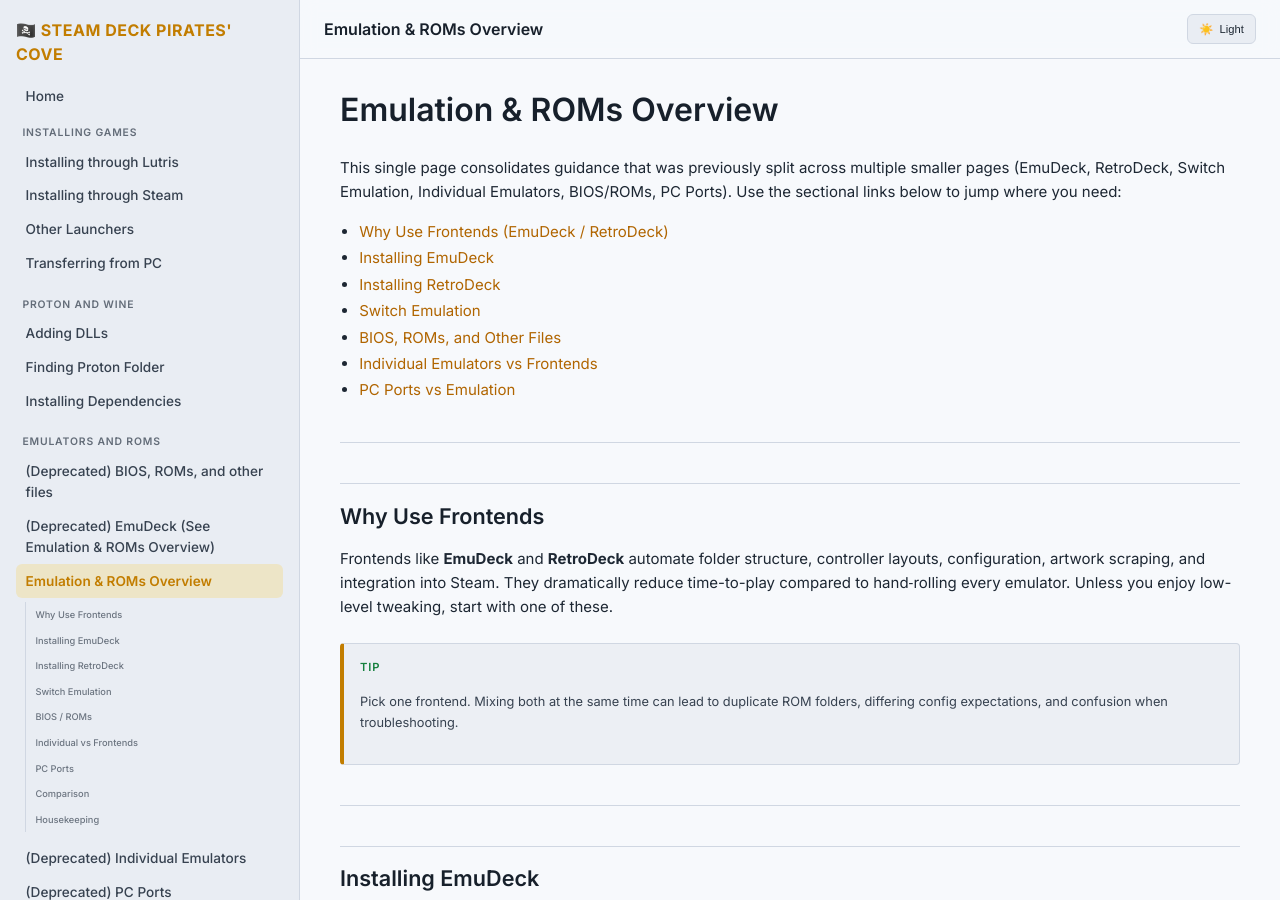
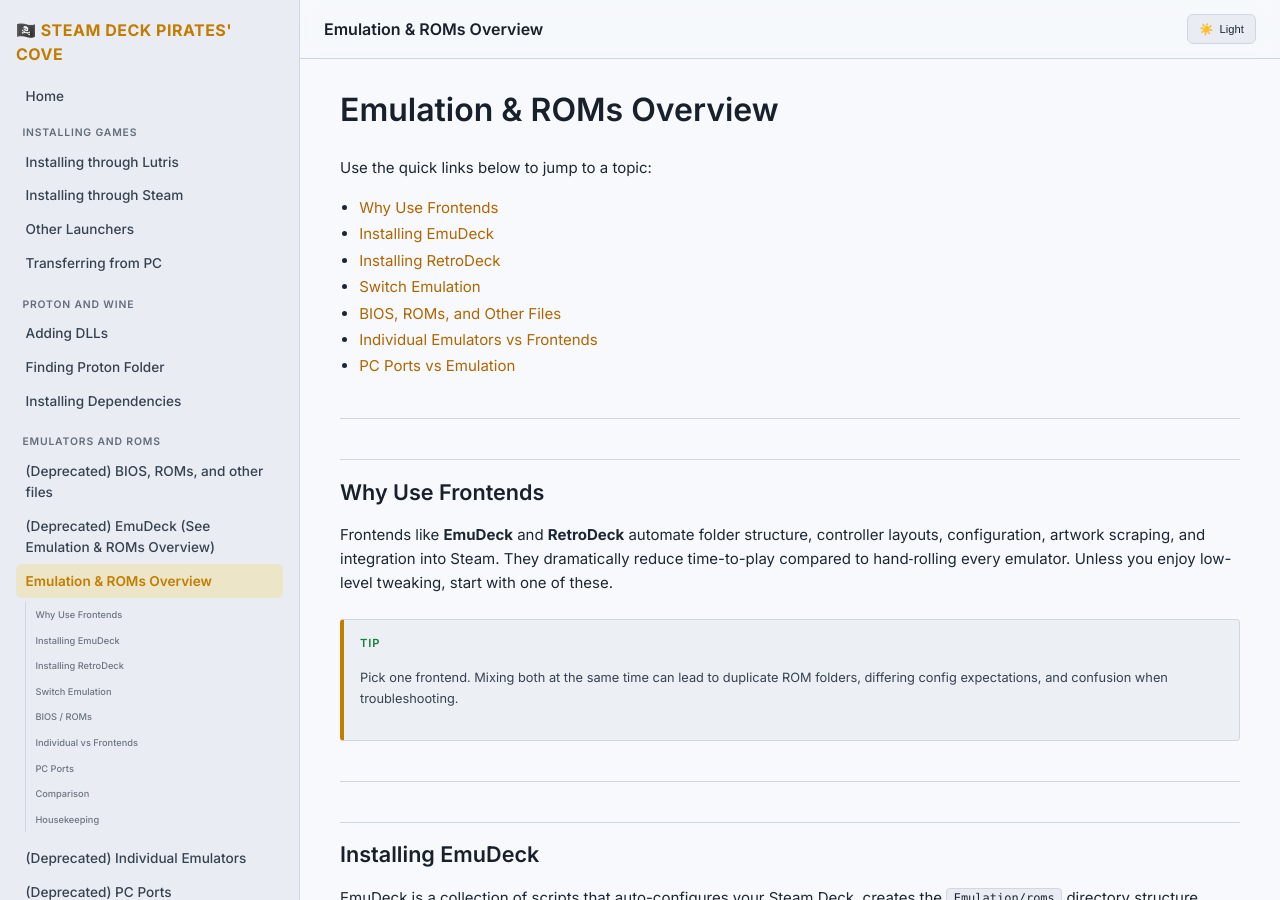
Before and after one commit to livinin82/steam-deck-pirates, a Jekyll site: the page built from _docs/emulation-overview.md, in a window 1280 px wide and 900 px high. Built offline with Jekyll 4.4.1, drawn with Linux system fonts in a browser that asks for light colours; some of the changed text lies outside the part shown.

Commit message:
refactor(docs): scrub all deprecated emulation page references

```diff
--- a/_docs/emulation-overview.md
+++ b/_docs/emulation-overview.md
@@ -6,9 +6,9 @@ nav_order: 1
 
 # Emulation & ROMs Overview
 
-This single page consolidates guidance that was previously split across multiple smaller pages (EmuDeck, RetroDeck, Switch Emulation, Individual Emulators, BIOS/ROMs, PC Ports). Use the sectional links below to jump where you need:
+Use the quick links below to jump to a topic:
 
-- [Why Use Frontends (EmuDeck / RetroDeck)](#why-use-frontends)
+- [Why Use Frontends](#why-use-frontends)
 - [Installing EmuDeck](#installing-emudeck)
 - [Installing RetroDeck](#installing-retrodeck)
 - [Switch Emulation](#switch-emulation)
@@ -116,6 +116,3 @@ Always check a title on <a href="https://www.pcgamingwiki.com/wiki/Home">PCGamin
 - Periodically refresh artwork cache if renamed ROMs appear blank.
 - Audit shader caches if storage tight—they can grow large over time.
 - Track fork vitality (especially Switch emulator forks) before updating.
-
-> [!NOTE]
-> This page replaces: EmuDeck, RetroDeck, Switch Emulation, BIOS/ROMs, Individual Emulators, PC Ports.
```
